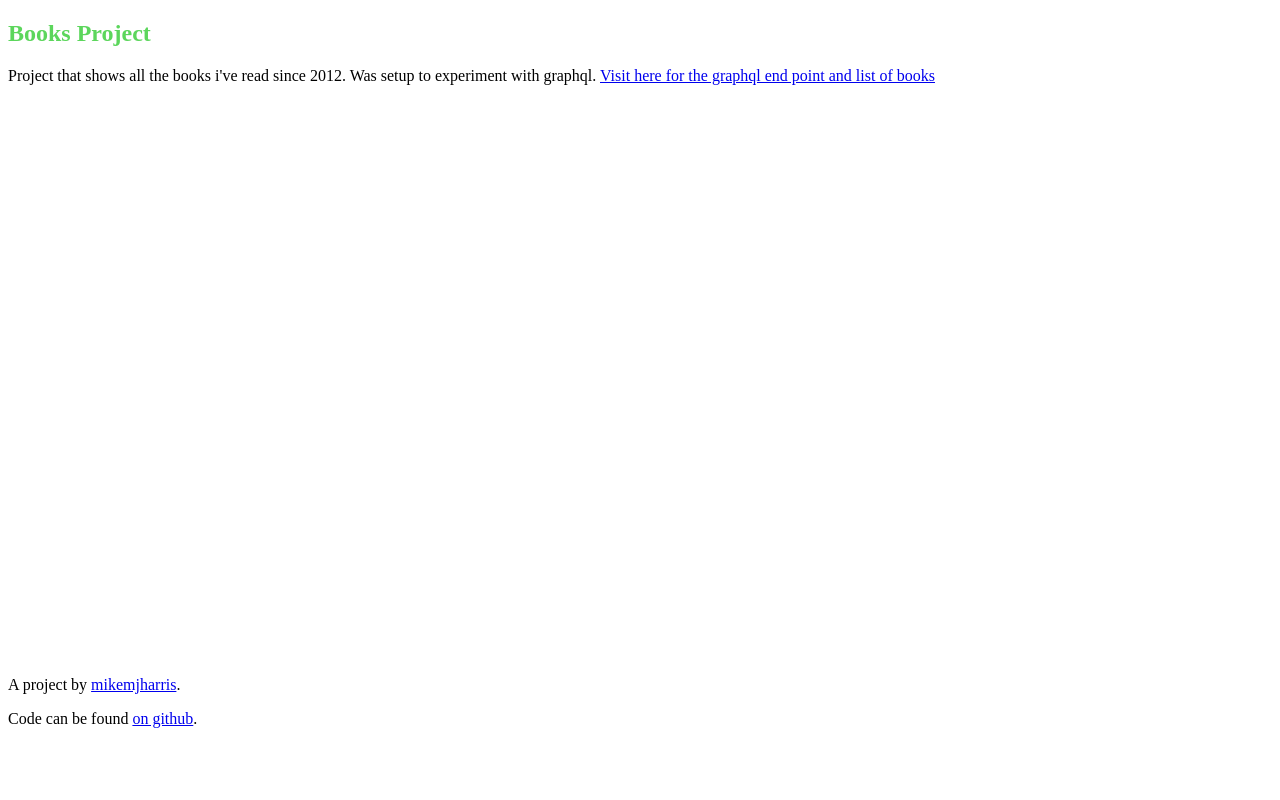
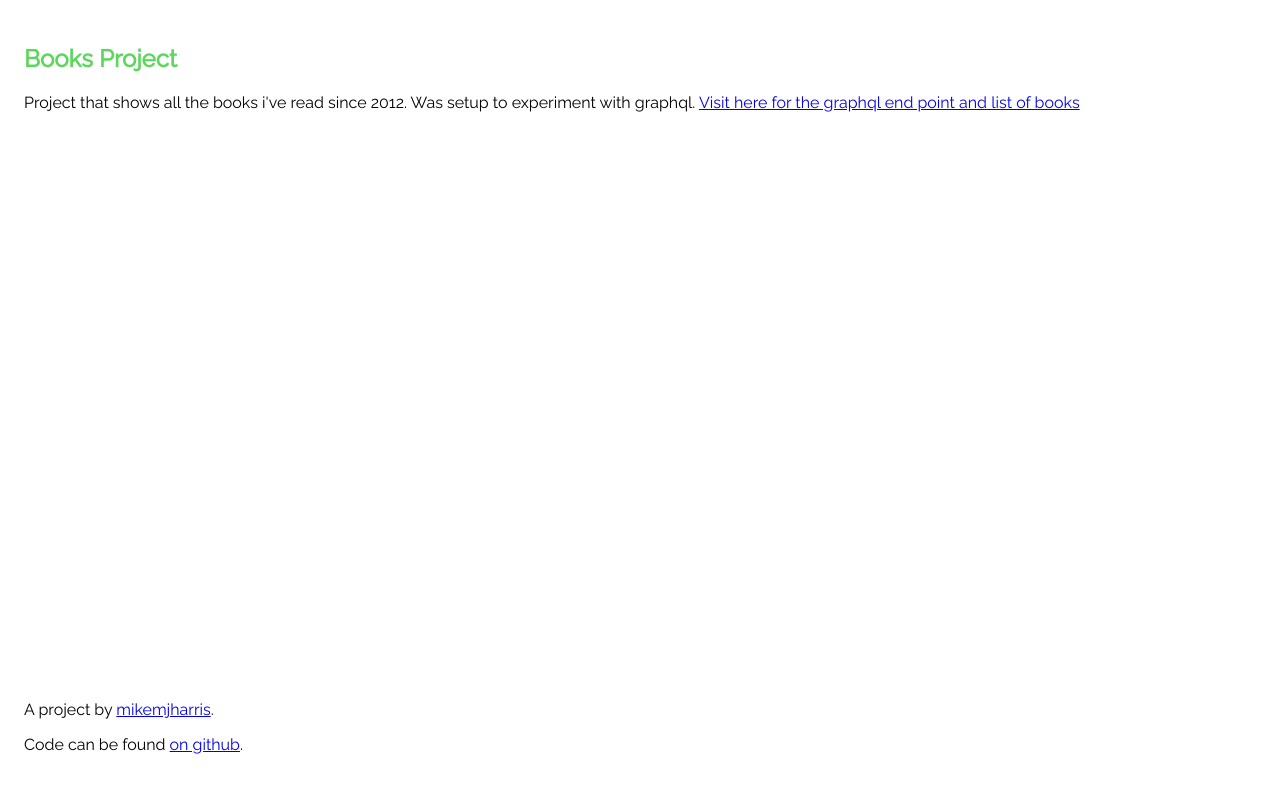
Before and after one commit to mikemjharris/books, a Node server app: page / in a window 1280 px wide. Run offline with Node 20, Linux system fonts and the light colour scheme; style sheets or scripts are compiled from the project's sources; some libraries are stand-ins or nearby versions.

Commit message:
update font

```diff
--- a/server/views/home.ejs
+++ b/server/views/home.ejs
@@ -4,6 +4,7 @@
 <head>
     <meta charset="utf-8">
     <title>Books</title>
+    <link href="https://fonts.googleapis.com/css?family=Raleway" rel="stylesheet">
     <link  rel='stylesheet' href='style.css' />
     <script src="bundle.js"></script>
 </head>
--- a/src/main.scss
+++ b/src/main.scss
@@ -1,3 +1,11 @@
+* {
+  font-family: 'Raleway', sans-serif;
+}
+
+body{
+  padding: 1em;
+}
+
 h1 {
   color: hsla(120, 60, 60, 1);
 }
```
